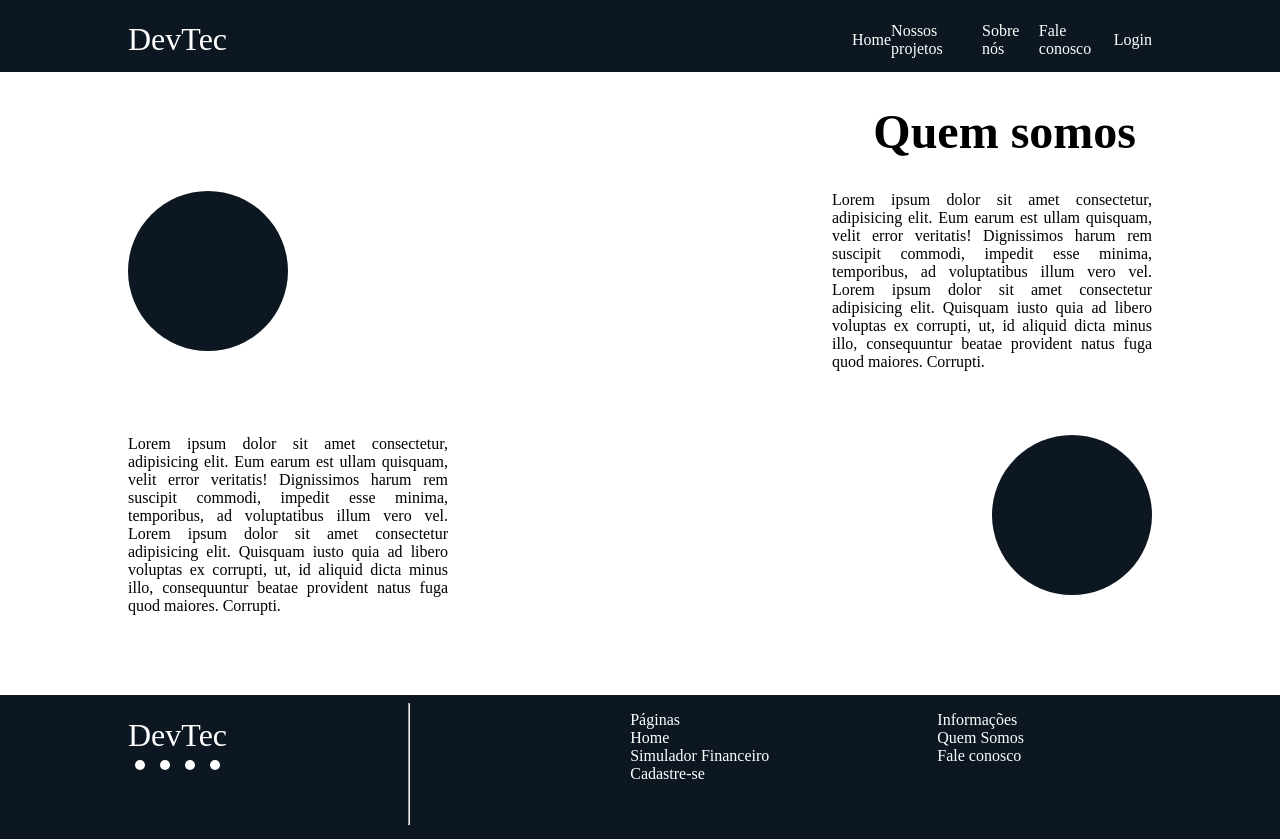
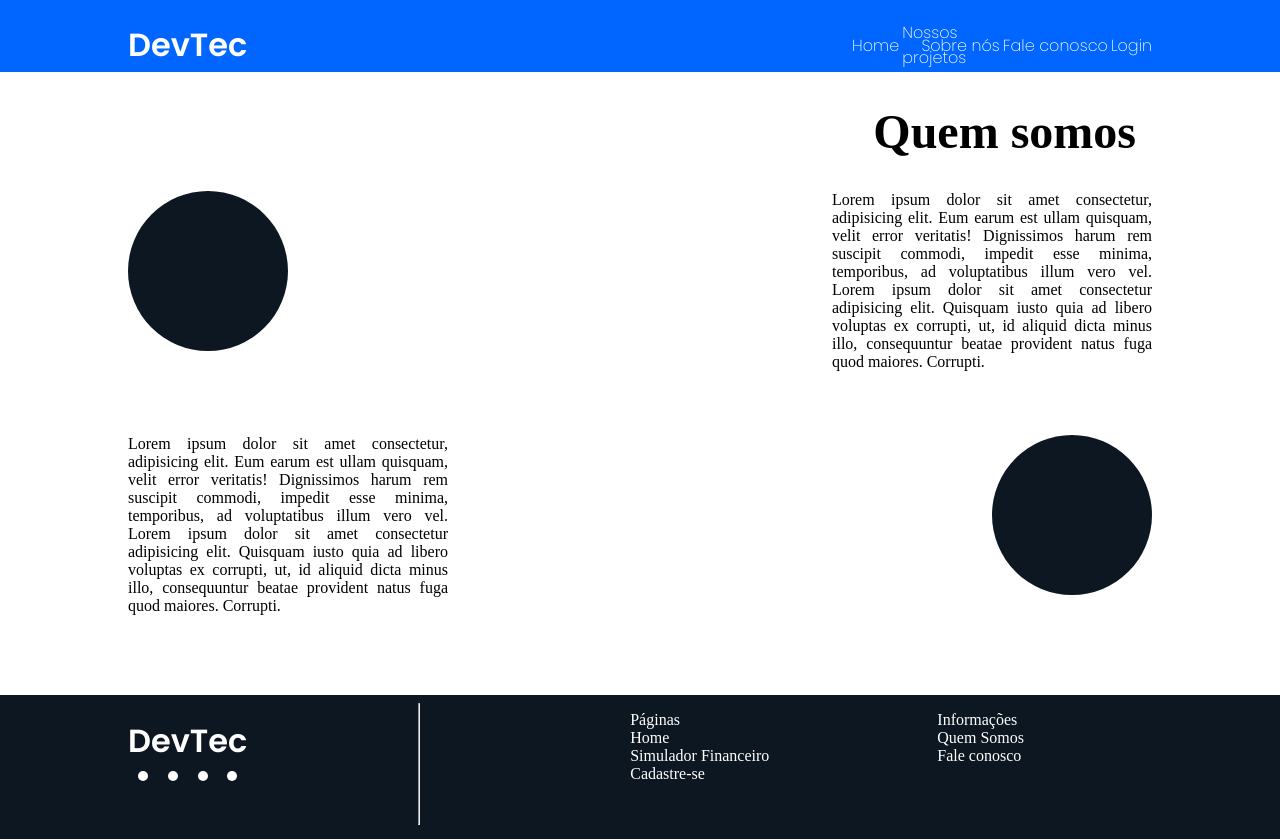
Before and after one commit to Grupo8-ADS1/SiteInstitucional, a plain HTML site: page site_institucional/quemSomos.html in a window 1280 px wide. Drawn offline with Linux system fonts and the light colour scheme.

Commit message:
@evyfarias atualização tela quem somos

```diff
--- a/site_institucional/quemSomos.html
+++ b/site_institucional/quemSomos.html
@@ -17,8 +17,8 @@
             <h1 class="titulo">DevTec</h1>
             <ul class="navbar">
                 <li><a href="">Home</a></li>
-                <li><a href="">Nossos projetos</a></li>
-                <li><a href="">Sobre nós</a></li>
+                <li class="teste" ><a  href="">Nossos projetos</a></li>
+                <li><a  href="">Sobre nós</a></li>
                 <li><a href="">Fale conosco</a></li>
                 <li><a href="">Login</a></li>
             </ul>
--- a/site_institucional/style.css
+++ b/site_institucional/style.css
@@ -1,3 +1,4 @@
+@import url('https://fonts.googleapis.com/css2?family=Poppins:ital,wght@0,100;0,200;0,300;0,600;1,800&display=swap');
 body{
     margin: 0;
     padding: 0;
@@ -5,7 +6,7 @@ body{
 
 /*HEADER ----------------------------------------------------------------*/
 .header{
-    background-color: #0D1721;
+    background-color: #0066FF;
     mix-blend-mode: normal;
     backdrop-filter: blur(2px);
     height: 4.5rem;
@@ -33,11 +34,24 @@ body{
 .titulo {
     color: #ffffff;
     font-weight: 500;
+    font-family: 'Poppins', sans-serif;
+    font-weight: 600;
 }
 
 .navbar li, .navbar a{
     color: #ffffff;
     text-decoration: none;
+    display: flex;
+    align-items: center;
+    justify-content: space-around;
+    flex-direction: row;
+    font-family: 'Poppins', sans-serif;
+    font-weight: 200;
+}
+
+.teste{
+    width: 1rem;
+
 }
 
 /*TITULO ----------------------------------------------------------------*/
--- a/site_institucional/styleNavbar.css
+++ b/site_institucional/styleNavbar.css
@@ -106,18 +106,15 @@ video {
 }
 
 .titulo {
-    position: absolute;
+    display: flex;
     width: 59px;
-    height: 19px;
     left: 16px;
     top: 11px;
     font-family: 'Secular One';
     font-style: normal;
     font-weight: 400;
     font-size: 36px;
-    line-height: 23px;
     color: #FFFFFF;
-    margin-left: 20%;
     margin-top: 20px;
 
 
@@ -157,7 +154,6 @@ video {
     justify-content: space-around;
     width: 100px;
     list-style: none;
-    margin-left: 75%;
     padding: 10px;
     text-decoration: none;
 }
```
